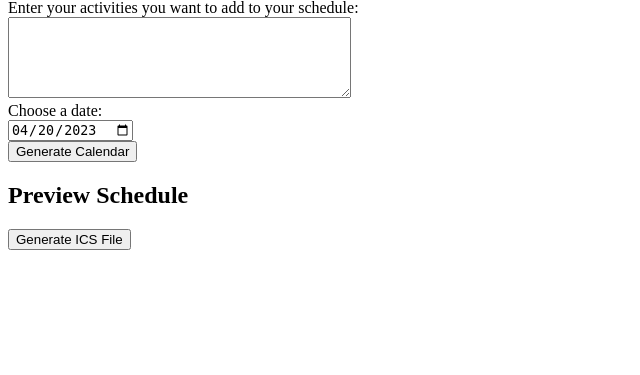
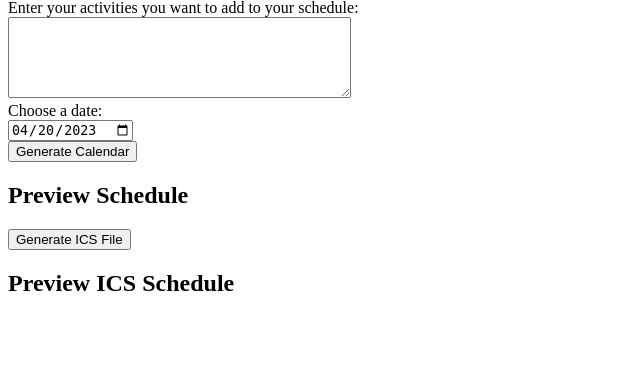
Before and after one commit to m-ranney/coosbot, a Flask app: page /calendar in a window 1280 px wide. Shown: the part 81-456 px from the top of the page, without its empty margins (0-640 px from the left). Run offline with Flask 3, Linux system fonts and the light colour scheme.

Commit message:
Ask openai to create ics. show that on calendar.html

```diff
--- a/templates/calendar.html
+++ b/templates/calendar.html
@@ -33,7 +33,6 @@
                 console.error("Error:", error);
             });
         }
-
         function generateICS() {
           if (!window.generatedSchedule) {
             alert("You need to generate a schedule first!");
@@ -48,22 +47,24 @@
             },
             body: JSON.stringify({schedule: window.generatedSchedule})
           })
-            .then(response => response.blob())
-            .then(blob => {
-                // Create a download link for the ICS file and click it
-                const downloadLink = document.createElement('a');
-                downloadLink.href = URL.createObjectURL(blob);
-                downloadLink.download = "schedule.ics";
-                downloadLink.click();
+          .then(response => response.json())
+          .then(data => {
+            if (data.error) {
+              alert("Error generating ICS schedule: " + data.error);
+            } else {
+              document.getElementById('ics_schedule_preview').textContent = data.ics_schedule;
+            }
           })
           .catch(error => {
             console.error("Error:", error);
           });
         }
+
     </script>
 </head>
 <body>
     <h1>Create Calendar Event</h1>
+
     <form onsubmit="submitForm(event);">
         <label for="activities">Enter your activities you want to add to your schedule:</label><br>
         <textarea id="activities" name="activities" rows="5" cols="40"></textarea><br>
@@ -73,8 +74,13 @@
 
         <input type="submit" value="Generate Calendar">
     </form>
+
     <h2>Preview Schedule</h2>
     <pre id="schedule_preview"></pre>
     <button onclick="generateICS()">Generate ICS File</button>
+
+    <h2>Preview ICS Schedule</h2>
+    <pre id="ics_schedule_preview"></pre>
+
 </body>
 </html>
```
Lines whose indentation alone changed are shown as unchanged.
